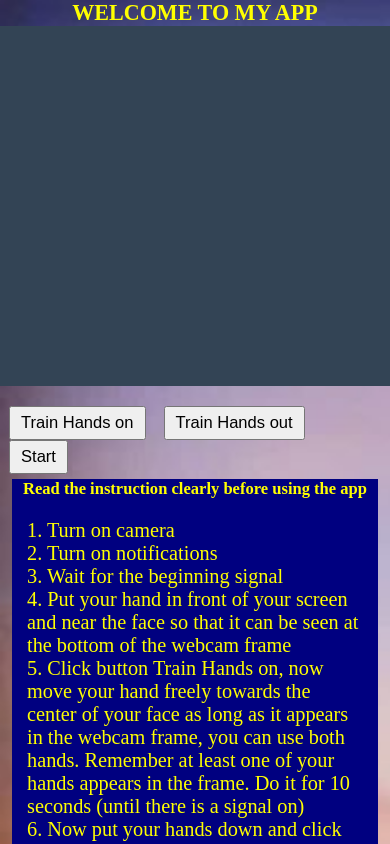
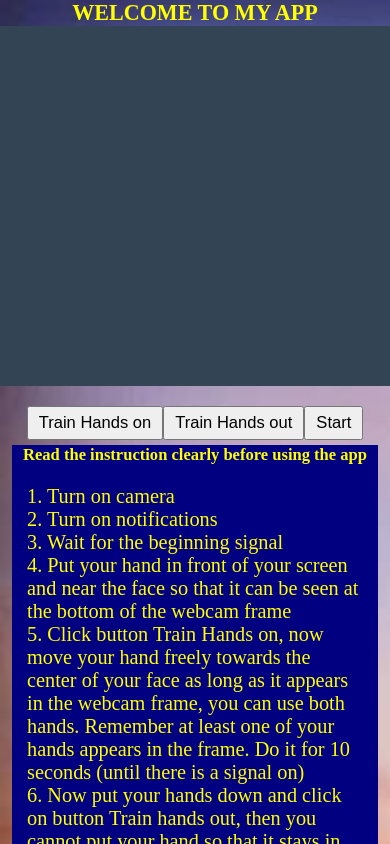
Before and after one commit to lhmson/hand-on-app, a React (Create React App) app: page / in a window 390 px wide. Shown: the top 844 px of the page. Built offline with nearby package versions, Linux system fonts and the light colour scheme; no server answers.

Commit message:
Edit media query on phone

```diff
--- a/public/index.html
+++ b/public/index.html
@@ -7,7 +7,7 @@
     <meta name="theme-color" content="#000000" />
     <meta
       name="description"
-      content="Web site created using create-react-app"
+      content="An app learned to detect whenever you touch your face in the COVID outbreak      "
     />
     <link rel="apple-touch-icon" href="%PUBLIC_URL%/logo192.png" />
     <!--
--- a/src/App.css
+++ b/src/App.css
@@ -21,7 +21,7 @@
 }
 
 .btn {
-  margin: 0 9px;
+  margin: 0 2.5px;
   padding: 5px 10px;
   font-size: 1.5rem;
 }
@@ -36,3 +36,11 @@
   padding: 20px 15px;
   list-style: none;
 }
+
+@media only screen and (max-width: 560px) {
+  .btn{
+    margin: 0;
+    padding: 5px 10px;
+    font-size: 1.5rem;
+  }
+}
```
